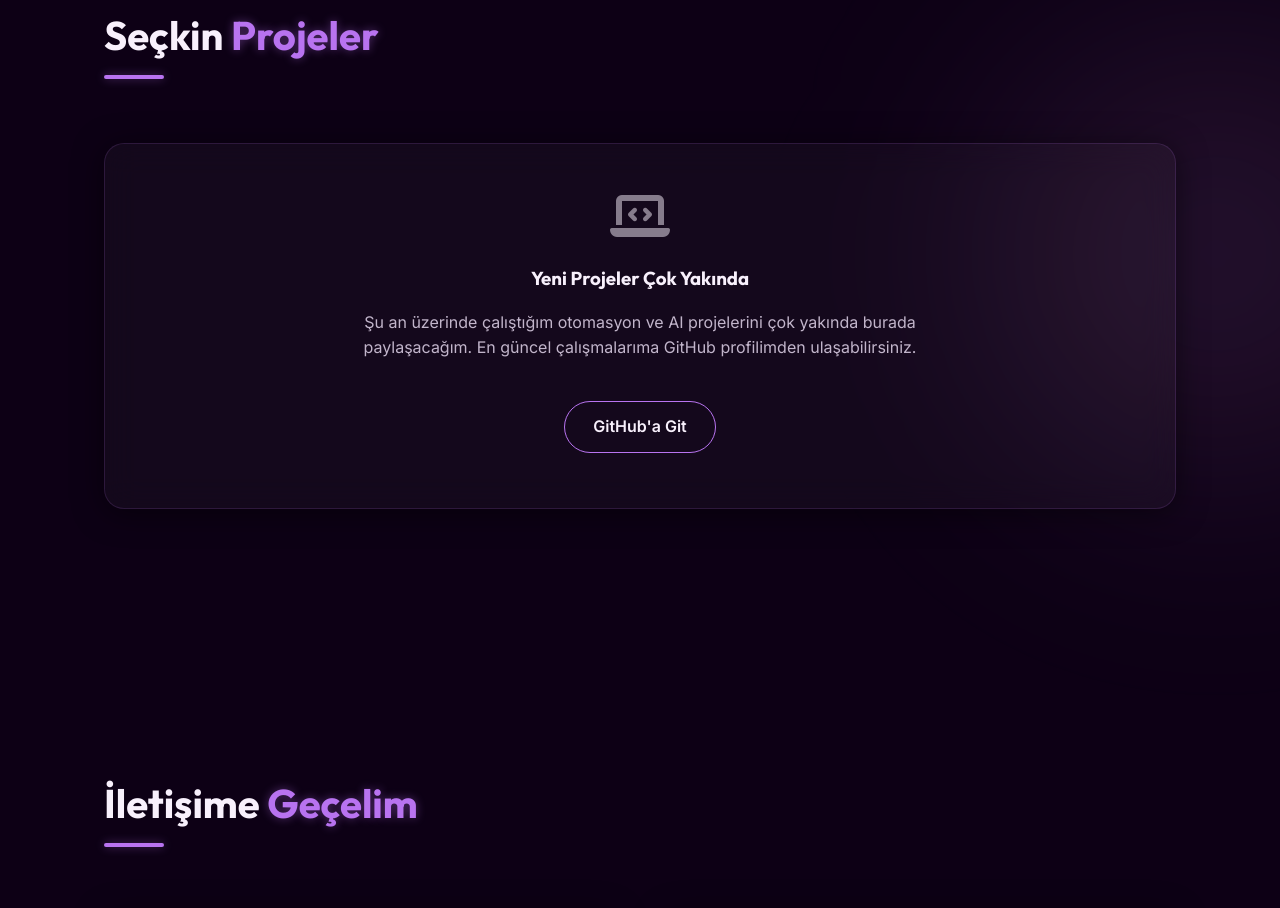
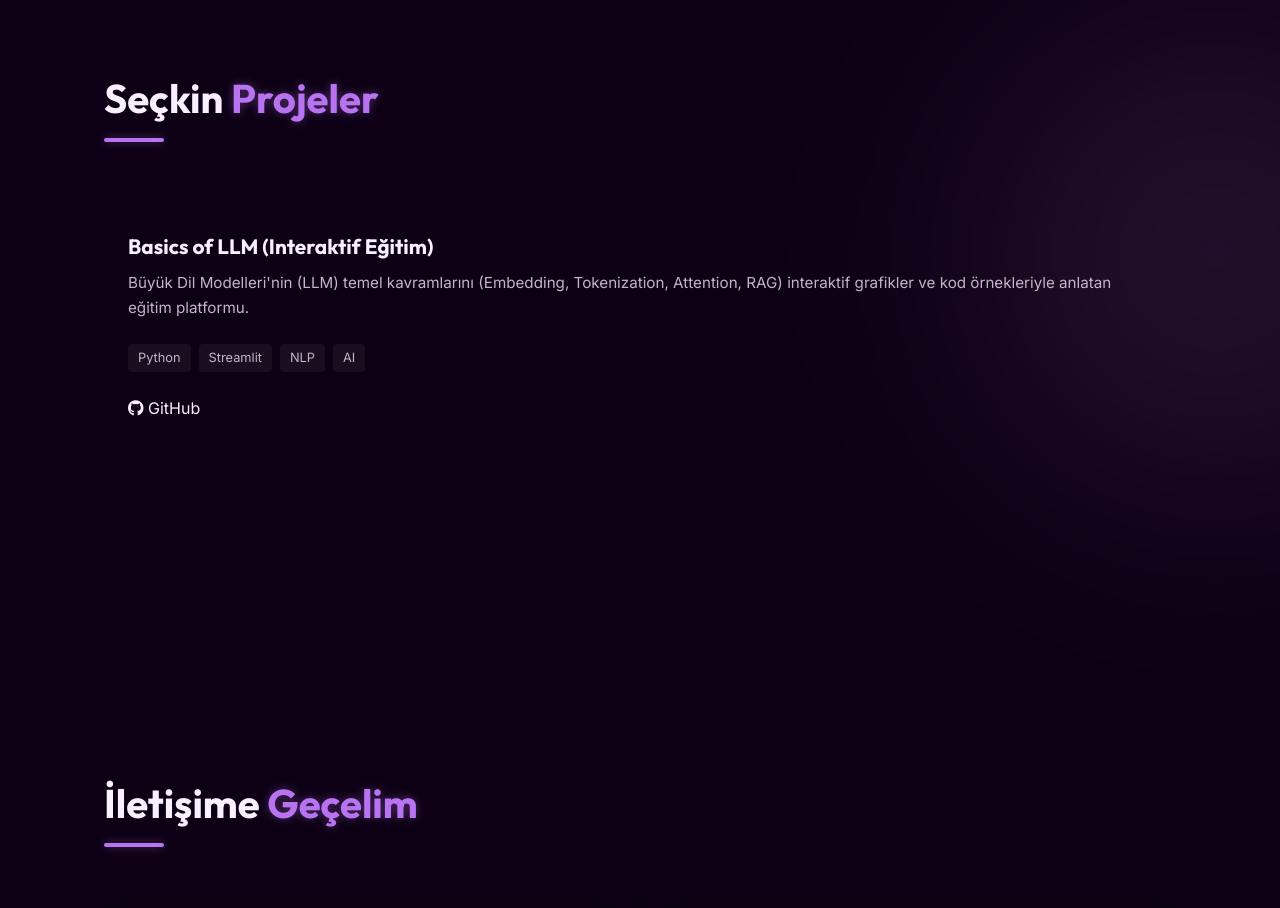
Before and after one commit to OmerTurk99/ofturk.com.tr, a plain HTML site: page index.html in a window 1280 px wide. Shown: the part 3716-4624 px from the top of the page. Drawn offline with Linux system fonts and the light colour scheme.

Commit message:
Seçkin Projeler bölümüne Basics of LLM projesi eklendi

```diff
--- a/index.html
+++ b/index.html
@@ -188,14 +188,25 @@
             <div class="line"></div>
         </div>
         <div class="projects-grid reveal-up">
-            <div class="glass-card" style="grid-column: 1 / -1; text-align: center; padding: 3rem;">
-                <i class="fas fa-laptop-code" style="font-size: 3rem; color: var(--primary-light); margin-bottom: 1.5rem; opacity: 0.5;"></i>
-                <h3 style="color: var(--text-primary);">Yeni Projeler Çok Yakında</h3>
-                <p style="color: var(--text-secondary); max-width: 600px; margin: 1rem auto;">
-                    Şu an üzerinde çalıştığım otomasyon ve AI projelerini çok yakında burada paylaşacağım.
-                    En güncel çalışmalarıma GitHub profilimden ulaşabilirsiniz.
-                </p>
-                <a href="https://github.com/OmerTurk99" target="_blank" class="btn-secondary" style="margin-top: 1.5rem; display: inline-block;">GitHub'a Git</a>
+            <div class="project-card">
+                <div class="project-info">
+                    <h3 class="project-title">Basics of LLM (Interaktif Eğitim)</h3>
+                    <p class="project-description">
+                        Büyük Dil Modelleri'nin (LLM) temel kavramlarını (Embedding, Tokenization, Attention, RAG)
+                        interaktif grafikler ve kod örnekleriyle anlatan eğitim platformu.
+                    </p>
+                    <div class="project-tags">
+                        <span class="tag">Python</span>
+                        <span class="tag">Streamlit</span>
+                        <span class="tag">NLP</span>
+                        <span class="tag">AI</span>
+                    </div>
+                    <div class="project-links">
+                        <a href="https://github.com/OmerTurk99/basics-of-llm" target="_blank" class="project-link">
+                            <i class="fab fa-github"></i> GitHub
+                        </a>
+                    </div>
+                </div>
             </div>
         </div>
     </section>
```
